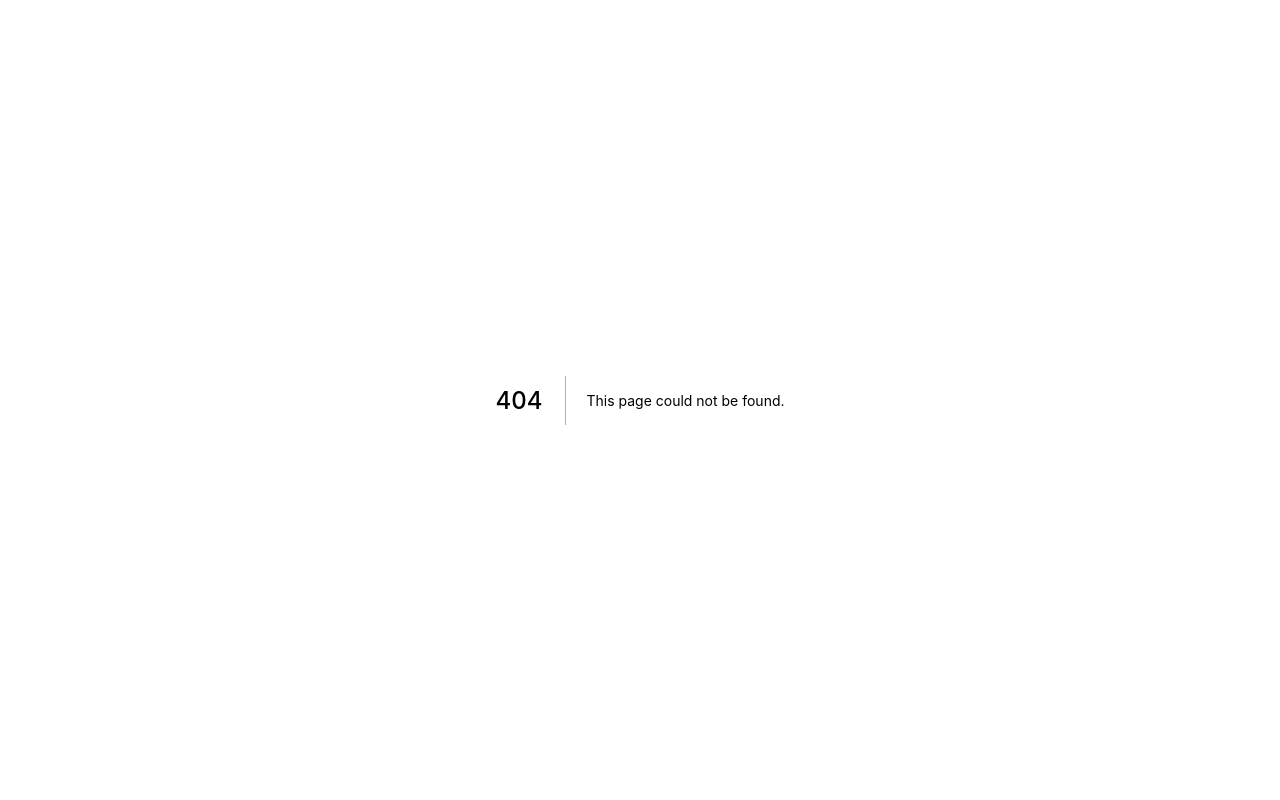
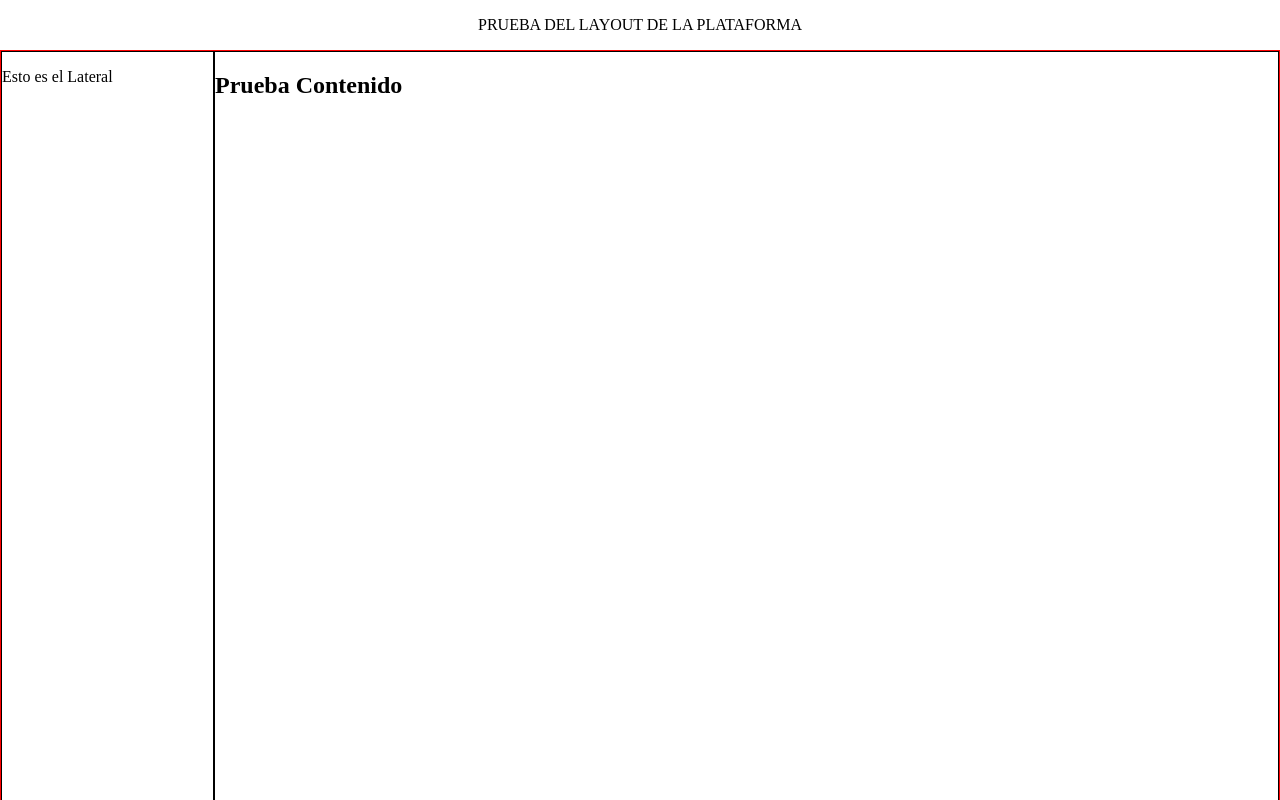
Before and after one commit to Eduardo-rico/declaragua, a Next.js app in the folder ssr/: page /prueba in a window 1280 px wide. Before the commit this address had no page. Shown: the top 800 px of the page. Built offline with nearby package versions, Linux system fonts and the light colour scheme.

Commit message:
se hace una prueba de un layout mmas amigable

```diff
--- /dev/null
+++ b/ssr/components/PlataformaLayout.js
@@ -0,0 +1,86 @@
+import React, { Fragment } from 'react';
+import styled from '@emotion/styled';
+
+const Header = styled.header`
+  width: 100%;
+  text-align: center;
+`;
+const Footer = styled.footer`
+  width: 100%;
+  text-align: center;
+`;
+
+const Lateral = styled.aside`
+  grid-column-start: span 3;
+  border: 1px solid black;
+
+  @media screen and (min-width: 768px) {
+    grid-row-start: span 3;
+    grid-column: 1/2;
+    border: 1px solid black;
+  }
+  @media screen and (min-width: 1100px) {
+    grid-row: 1/4;
+    grid-column: 1/2;
+    border: 1px solid black;
+  }
+`;
+
+const Contenido = styled.div`
+  grid-column-start: span 3;
+  border: 1px solid black;
+  height: 900px;
+  @media screen and (min-width: 768px) {
+    grid-column-start: span 2;
+    grid-row-start: span 4;
+    border: 1px solid black;
+  }
+  @media screen and (min-width: 1100px) {
+    grid-column: 2/7;
+    border: 1px solid black;
+  }
+`;
+const ContenedorGeneral = styled.div`
+  display: grid;
+  grid-template-columns: repeat(3, 1fr);
+  grid-template-rows: repeat(3, 1fr);
+  border: 1px solid red;
+  @media screen and (min-width: 1100px) {
+    grid-template-columns: repeat(6, 1fr);
+  }
+`;
+
+const PlataformaLayout = (props) => {
+  return (
+    <Fragment>
+      <Header>
+        <p>PRUEBA DEL LAYOUT DE LA PLATAFORMA</p>
+      </Header>
+      <ContenedorGeneral>
+        <Lateral>
+          <p>Esto es el Lateral</p>
+        </Lateral>
+        <Contenido>{props.children}</Contenido>
+
+        <style jsx global>
+          {`
+            * {
+              box-sizing: border-box;
+            }
+            body {
+              margin: 0;
+              padding: 0;
+              box-sizing: border-box;
+            }
+          `}
+        </style>
+      </ContenedorGeneral>
+
+      <Footer>
+        <p>Esto es el Footer</p>
+      </Footer>
+    </Fragment>
+  );
+};
+
+export default PlataformaLayout;
--- /dev/null
+++ b/ssr/pages/prueba.js
@@ -0,0 +1,12 @@
+import React from 'react';
+import PlataformaLayout from '../components/PlataformaLayout';
+
+const Prueba = () => {
+  return (
+    <PlataformaLayout>
+      <h2>Prueba Contenido</h2>
+    </PlataformaLayout>
+  );
+};
+
+export default Prueba;
```
